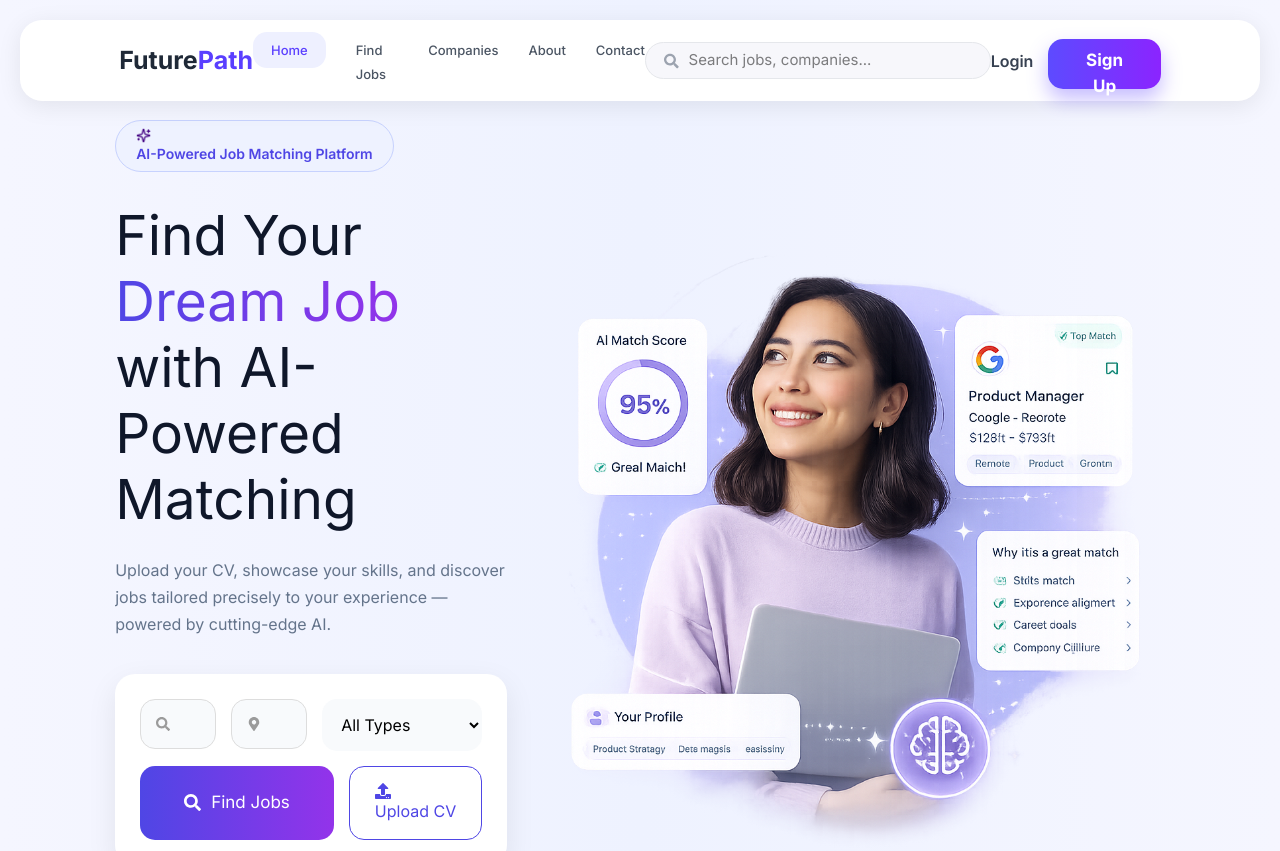
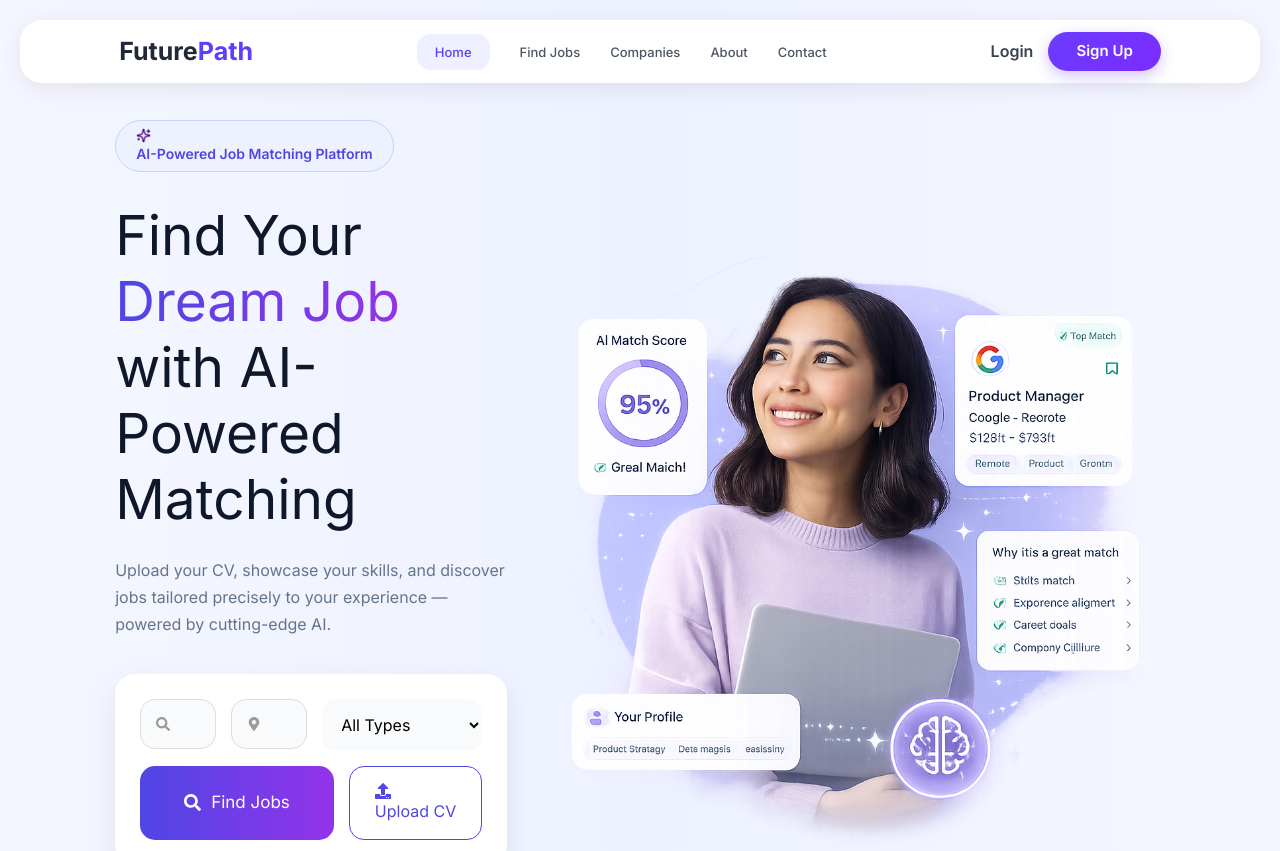
Before and after one commit to thakshilamadhushan/hict22013-FuturePath, a React (Vite) app in the folder Frontend/: page / in a window 1280 px wide. Shown: the top 851 px of the page. Built offline with nearby package versions, Linux system fonts and the light colour scheme.

Commit message:
Add login and sign up button for mobile view

```diff
--- a/Frontend/src/components/navBar.css
+++ b/Frontend/src/components/navBar.css
@@ -61,6 +61,10 @@
 }
 
 /* Nav Links */
+.mobile-buttons {
+  display: none;
+}
+
 .nav-links {
   display: flex;
   list-style: none;
@@ -86,30 +90,6 @@
   border-radius: 14px;
 }
 
-/* Search Box */
-.search-box {
-  display: flex;
-  align-items: center;
-  background: #f7f7fb;
-  border: 1px solid #e5e7eb;
-  border-radius: 30px;
-  padding: 6px 18px;
-  width: 360px;
-}
-
-.search-icon {
-  color: #9ca3af;
-  margin-right: 10px;
-}
-
-.search-box input {
-  border: none;
-  outline: none;
-  background: transparent;
-  width: 100%;
-  font-size: 15px;
-}
-
 /* Buttons */
 .nav-buttons {
   display: flex;
@@ -117,7 +97,7 @@
   gap: 15px;
 }
 
-.login-btn {
+.nav-login-btn {
   border: none;
   background: none;
   font-size: 16px;
@@ -126,9 +106,9 @@
   color: #374151;
 }
 
-.signup-btn {
+.nav-signup-btn {
   border: none;
-  padding: 9px 28px;
+  padding: 8px 28px;
   border-radius: 30px;
   cursor: pointer;
   color: white;
@@ -151,9 +131,6 @@
 ====================== */
 
 @media (max-width: 1200px) {
-  .search-box {
-    width: 250px;
-  }
 
   .nav-links {
     gap: 20px;
@@ -161,9 +138,6 @@
 }
 
 @media (max-width: 992px) {
-  .search-box {
-    display: none;
-  }
 
   .menu-toggle {
     display: block;
@@ -190,6 +164,21 @@
 
   .nav-buttons {
     display: none;
+  }
+
+  /* Show mobile buttons */
+  .mobile-buttons {
+    display: flex;
+    flex-direction: column;
+    gap: 12px;
+    margin-top: 20px;
+    width: fit-content;
+  }
+
+  .mobile-buttons button {
+    width: fit-content;
+    padding: 12px 50px;
+    border-radius: 8px;
   }
 }
 
--- a/Frontend/src/components/navBar.jsx
+++ b/Frontend/src/components/navBar.jsx
@@ -25,36 +25,82 @@ const Navbar = () => {
           {/* Nav Links */}
           <ul className={menuOpen ? "nav-links active" : "nav-links"}>
             <li>
-              <NavLink to="/" className={({ isActive }) => (isActive ? "active-link" : "")}>
+              <NavLink
+                to="/"
+                className={({ isActive }) => (isActive ? "active-link" : "")}
+              >
                 Home
               </NavLink>
             </li>
             <li>
-              <NavLink to="/findjobs" className={({ isActive }) => (isActive ? "active-link" : "")}>Find Jobs</NavLink>
+              <NavLink
+                to="/findjobs"
+                className={({ isActive }) => (isActive ? "active-link" : "")}
+              >
+                Find Jobs
+              </NavLink>
             </li>
             <li>
-              <NavLink to="/companies" className={({ isActive }) => (isActive ? "active-link" : "")}>Companies</NavLink>
+              <NavLink
+                to="/companies"
+                className={({ isActive }) => (isActive ? "active-link" : "")}
+              >
+                Companies
+              </NavLink>
             </li>
             <li>
-              <NavLink to="/about" className={({ isActive }) => (isActive ? "active-link" : "")}>About</NavLink>
+              <NavLink
+                to="/about"
+                className={({ isActive }) => (isActive ? "active-link" : "")}
+              >
+                About
+              </NavLink>
             </li>
             <li>
-              <NavLink to="/contact" className={({ isActive }) => (isActive ? "active-link" : "")}>Contact</NavLink>
+              <NavLink
+                to="/contact"
+                className={({ isActive }) => (isActive ? "active-link" : "")}
+              >
+                Contact
+              </NavLink>
+            </li>
+
+            {/* Mobile Buttons */}
+            <li className="mobile-buttons">
+              <button
+                className="nav-login-btn"
+                onClick={() => {
+                  setShowLogin(true);
+                  setMenuOpen(false);
+                }}
+              >
+                Login
+              </button>
+
+              <button
+                className="nav-signup-btn"
+                onClick={() => {
+                  setShowSignup(true);
+                  setMenuOpen(false);
+                }}
+              >
+                Sign Up
+              </button>
             </li>
           </ul>
 
-          {/* Search */}
-          <div className="search-box">
-            <FaSearch className="search-icon" />
-            <input type="text" placeholder="Search jobs, companies..." />
-          </div>
-
-          {/* Buttons */}
+          {/* Desktop Buttons */}
           <div className="nav-buttons">
-            <button className="login-btn" onClick={() => setShowLogin(true)}>
+            <button
+              className="nav-login-btn"
+              onClick={() => setShowLogin(true)}
+            >
               Login
             </button>
-            <button className="signup-btn" onClick={() => setShowSignup(true)}>
+            <button
+              className="nav-signup-btn"
+              onClick={() => setShowSignup(true)}
+            >
               Sign Up
             </button>
           </div>
```
